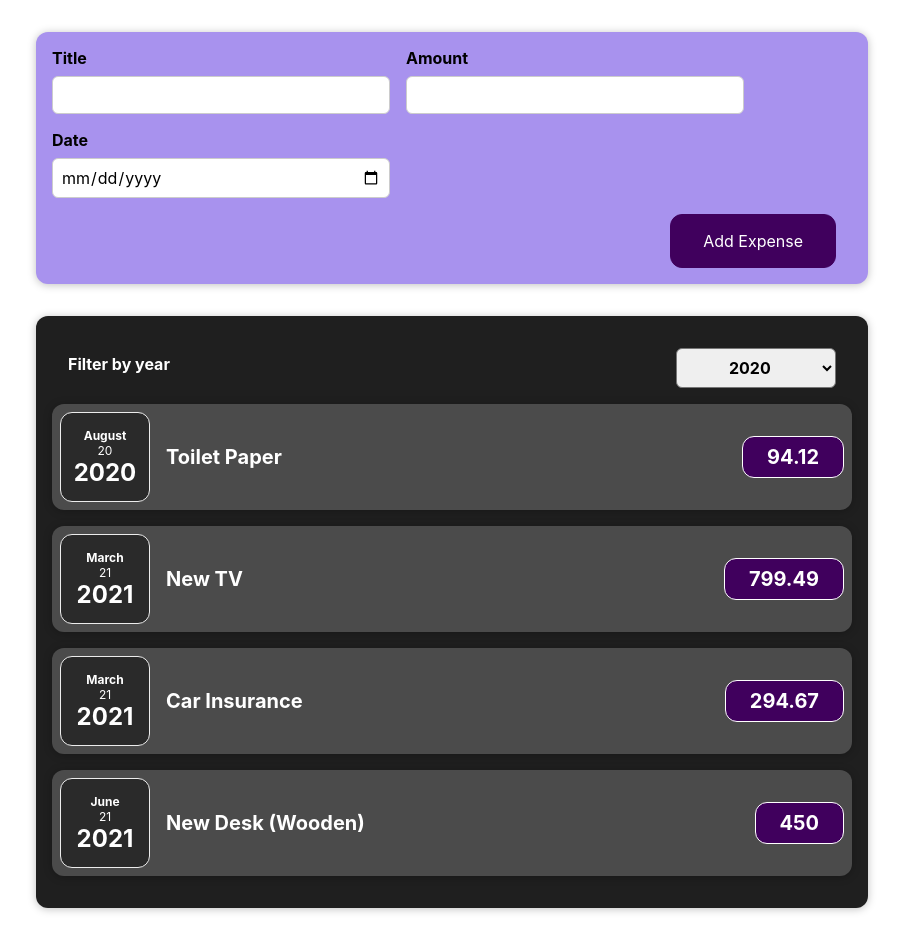
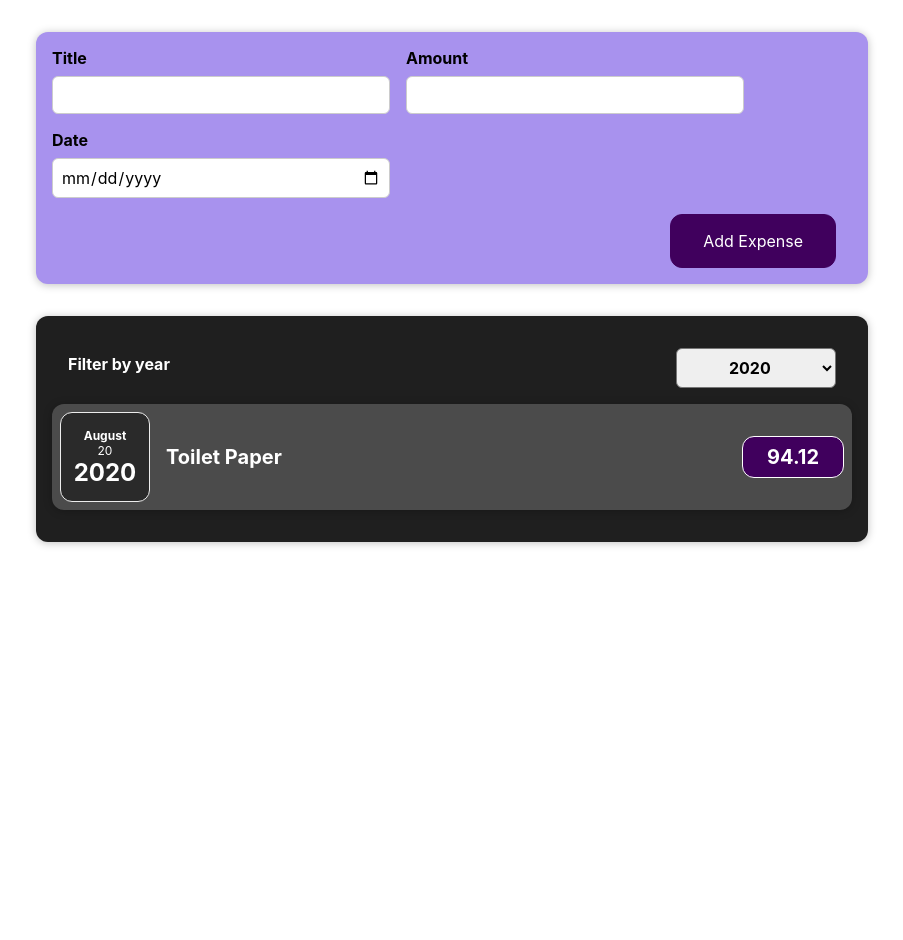
Before and after one commit to Stav93/expenses_managment, a React (Create React App) app: page / in a window 1280 px wide. Shown: the whole page, without its empty margins (188-1091 px from the left). After the commit the page ends 800 px from the top, so only its background shows below. Built offline with nearby package versions, Linux system fonts and the light colour scheme.

Commit message:
applying the filter logic

```diff
--- a/src/components/Expenses/Expenses.jsx
+++ b/src/components/Expenses/Expenses.jsx
@@ -10,6 +10,8 @@ function Expenses({ expenses }) {
   const filterExpensesHandler = (selectedYear) => {
     setFilteredYear(selectedYear);
   };
+
+  const filteresExpenses = expenses.filter(expense => expense.date.getFullYear().toString() === filteredYear)
   return (
     <div>
       <Card className="expenses">
@@ -17,7 +19,7 @@ function Expenses({ expenses }) {
           selectedYear={filteredYear}
           onFilterExpenses={filterExpensesHandler}
         />
-        {expenses.map((expense) => (
+        {filteresExpenses.map((expense) => (
           <ExpenseItem
             key={expense.id}
             title={expense.title}
```
